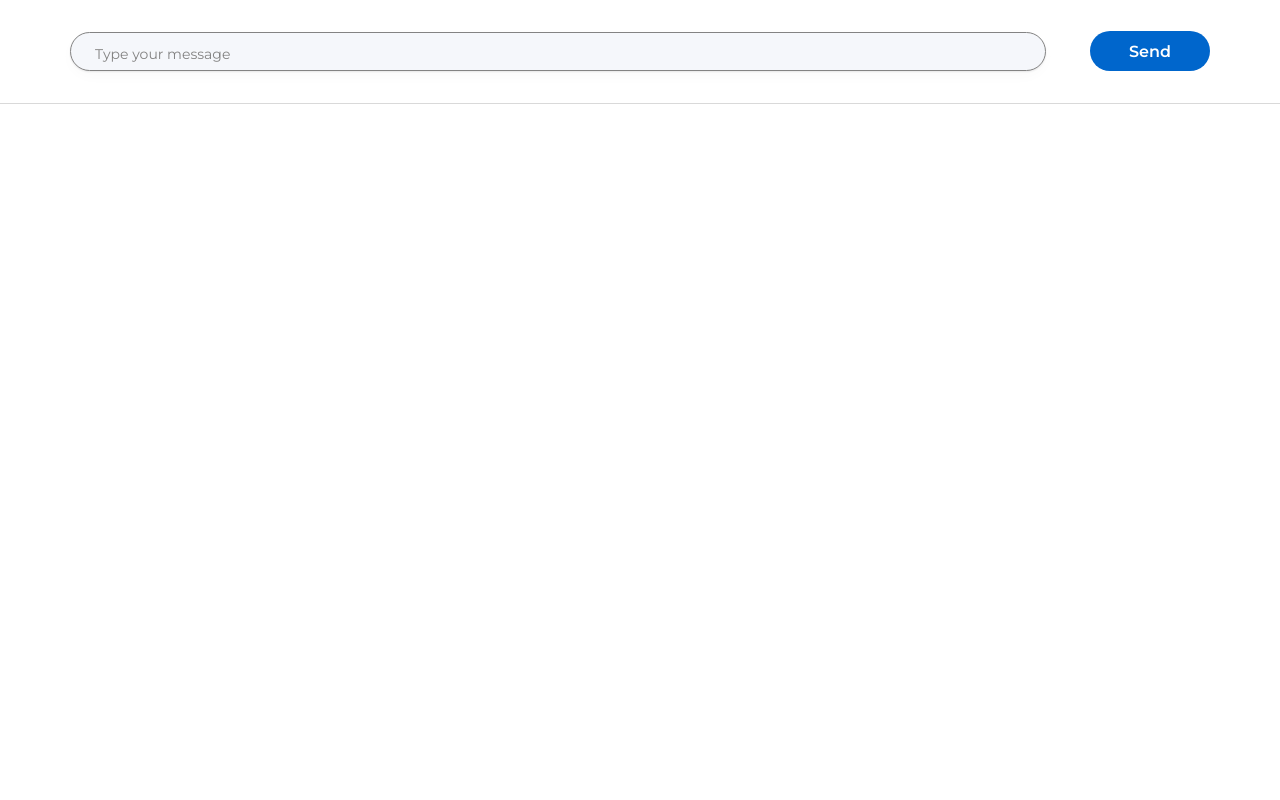
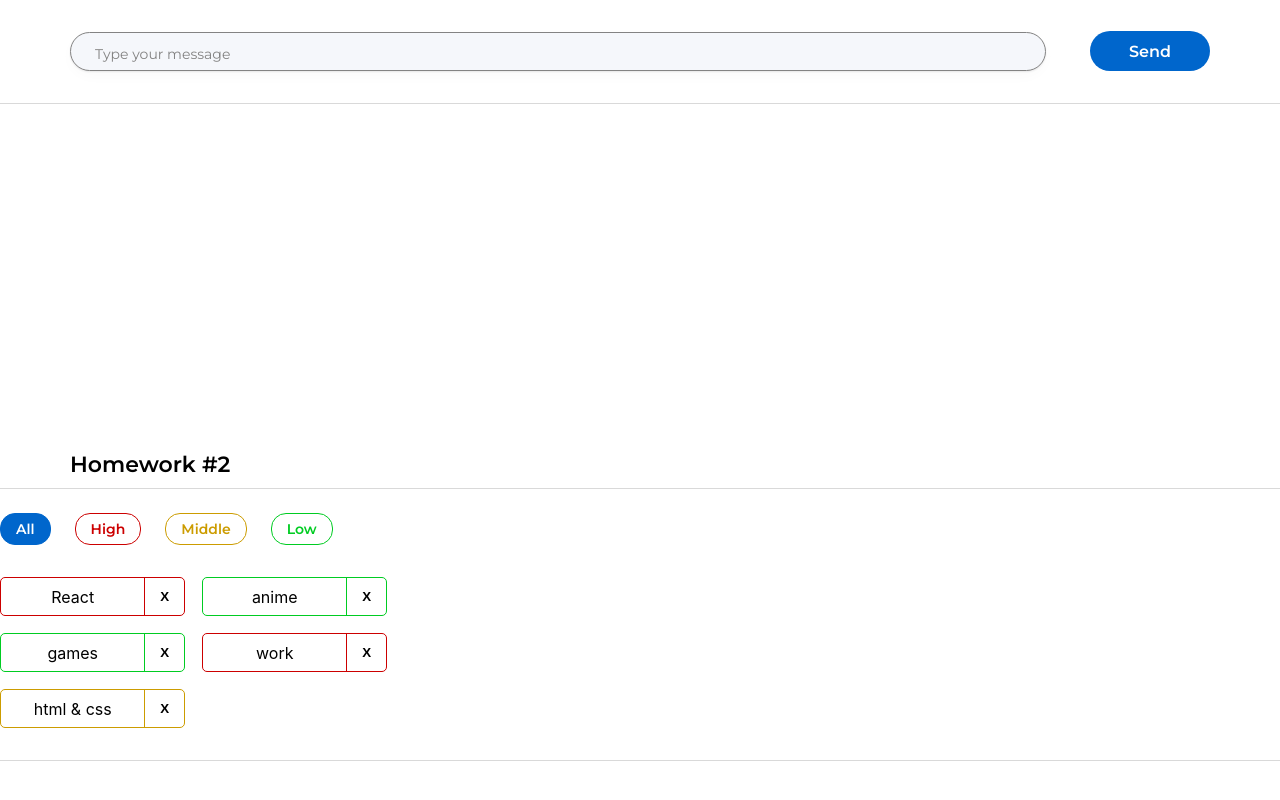
Before and after one commit to Intrstng/Tuesday_HW_Task, a React (Create React App) app: page / in a window 1280 px wide. Shown: the part 398-1198 px from the top of the page. Before the commit the page ends 800 px from the top, so only its background shows below. Built offline with nearby package versions, Linux system fonts and the light colour scheme.

Commit message:
feat: complete Tuesday - second week homework task

```diff
--- a/package.json
+++ b/package.json
@@ -2,7 +2,7 @@
   "name": "hws",
   "version": "0.1.0",
   "private": true,
-  "homepage": "https://Intrstng.github.io/Tuesday_HW",
+  "homepage": "https://Intrstng.github.io/Tuesday_HW_Task",
   "dependencies": {
     "@emotion/react": "11.10.4",
     "@emotion/styled": "11.10.4",
--- a/src/s1-main/App.tsx
+++ b/src/s1-main/App.tsx
@@ -1,13 +1,14 @@
 import React from 'react'
 import s from './App.module.css'
 import HW1 from '../s2-homeworks/hw01/HW1'
+import HW2 from '../s2-homeworks/hw02/HW2';
 
 function App() {
     return (
         <div className={s.App}>
             <HW1/>
             {/*раскомментировать по ходу выполнения*/}
-            {/*<HW2/>*/}
+            <HW2/>
             {/*<HW3/>*/}
             {/*<HW4/>*/}
 
--- a/src/s2-homeworks/hw02/HW2.tsx
+++ b/src/s2-homeworks/hw02/HW2.tsx
@@ -17,16 +17,16 @@ import s2 from '../../s1-main/App.module.css'
 * */
 
 // types
-export type AffairPriorityType = any // need to fix any
+export type AffairPriorityType = 'high' | 'middle' | 'low' // need to fix any
 export type AffairType = {
-    _id: any // need to fix any
-    name: any // need to fix any
+    _id: number // need to fix any
+    name: string // need to fix any
     priority: AffairPriorityType
 }
 export type FilterType = 'all' | AffairPriorityType
 
 // constants
-const defaultAffairs: any = [ // need to fix any
+const defaultAffairs: AffairType[] = [ // need to fix any
     {_id: 1, name: 'React', priority: 'high'}, // студенты могут изменить содержимое name и количество элементов в массиве, ...priority не менять!
     {_id: 2, name: 'anime', priority: 'low'},
     {_id: 3, name: 'games', priority: 'low'},
@@ -35,24 +35,18 @@ const defaultAffairs: any = [ // need to fix any
 ]
 
 // pure helper functions
-export const filterAffairs = (affairs: any, filter: any): any => { // need to fix any
+export const filterAffairs = (affairs: AffairType[], filter: FilterType): AffairType[] => filter === 'all' ? affairs : affairs.filter(el => el.priority === filter)
+
+export const deleteAffair = (affairs: AffairType[], _id: number): AffairType[] => affairs.filter(el => el._id !== _id);
 
 
-    return affairs // need to fix
-}
-export const deleteAffair = (affairs: any, _id: any): any => { // need to fix any
-
-    return affairs // need to fix
-}
-
 function HW2() {
-    const [affairs, setAffairs] = useState<any>(defaultAffairs) // need to fix any
+    const [affairs, setAffairs] = useState<AffairType[]>(defaultAffairs) // need to fix any
     const [filter, setFilter] = useState<FilterType>('all')
 
     const filteredAffairs = filterAffairs(affairs, filter)
-    const deleteAffairCallback = (_id: any) => { // need to fix any
-        // need to fix
-    }
+
+    const deleteAffairCallback = (_id: number): void => setAffairs(deleteAffair(affairs, _id));
 
     return (
         <div id={'hw2'}>
@@ -69,4 +63,4 @@ function HW2() {
     )
 }
 
-export default HW2
+export default HW2;
--- a/src/s2-homeworks/hw02/affairs/Affairs.tsx
+++ b/src/s2-homeworks/hw02/affairs/Affairs.tsx
@@ -4,24 +4,24 @@ import {AffairType, FilterType} from '../HW2'
 import s from './Affairs.module.css'
 
 type AffairsPropsType = {
-    data: any // need to fix any
-    setFilter: any
-    deleteAffairCallback: any
+    data: AffairType[] // need to fix any
+    setFilter: (filter: FilterType) => void
+    deleteAffairCallback: (_id: number) => void
     filter: FilterType
 }
 
 function Affairs(props: AffairsPropsType) {
     const setAll = () => {
-        // need to fix
+        props.setFilter('all')// need to fix
     }
     const setHigh = () => {
-        // need to fix
+        props.setFilter('high')// need to fix
     }
     const setMiddle = () => {
-        // need to fix
+        props.setFilter('middle')// need to fix
     }
     const setLow = () => {
-        // need to fix
+        props.setFilter('low')// need to fix
     }
 
     const cnAll = s.button + ' ' + s.all + (props.filter === 'all' ? ' ' + s.active : '')
@@ -32,6 +32,7 @@ function Affairs(props: AffairsPropsType) {
     const mappedAffairs = props.data.map((a: AffairType) => (
         <Affair
             key={a._id} // кеи ОБЯЗАТЕЛЬНЫ в 99% - так что лучше их писать всегда при создании компонент в мапе
+                                                id={a._id}
             affair={a}
             deleteAffairCallback={props.deleteAffairCallback}
         />
--- a/src/s2-homeworks/hw02/affairs/affair/Affair.tsx
+++ b/src/s2-homeworks/hw02/affairs/affair/Affair.tsx
@@ -1,17 +1,18 @@
-import React from 'react'
+import React, { MouseEvent }  from 'react'
 import { AffairType } from '../../HW2'
 import s from './Affair.module.css'
 import s2 from '../Affairs.module.css'
 
 type AffairPropsType = {
-    // key не нужно типизировать
+    key: number // key не нужно типизировать
+                                    id: number
     affair: AffairType
-    deleteAffairCallback: any // need to fix any
+    deleteAffairCallback: (_id: number) => void // need to fix any
 }
 
 function Affair(props: AffairPropsType) {
     const deleteCallback = () => {
-        // need to fix
+        props.deleteAffairCallback(props.id)
     }
 
     const nameClass = s.name + ' ' + s2[props.affair.priority]
@@ -25,7 +26,7 @@ function Affair(props: AffairPropsType) {
         >
             <div id={'hw2-name-' + props.affair._id} className={nameClass}>
                 {/*создаёт студент*/}
-
+                {props.affair.name}
                 {/**/}
             </div>
             <div id={'hw2-priority-' + props.affair._id} hidden>
@@ -35,8 +36,7 @@ function Affair(props: AffairPropsType) {
             <button
                 id={'hw2-button-delete-' + props.affair._id}
                 className={buttonClass}
-                // need to fix
-
+                onClick={deleteCallback}// need to fix
             >
                 {/*текст кнопки могут изменить студенты*/}
                 X
```
